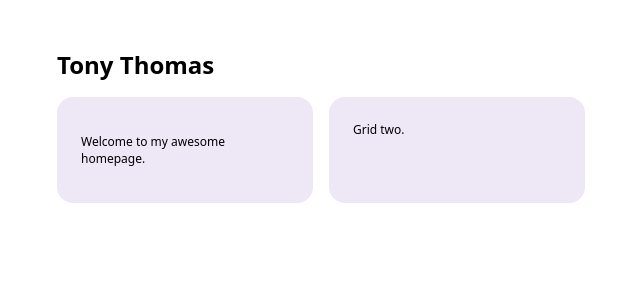
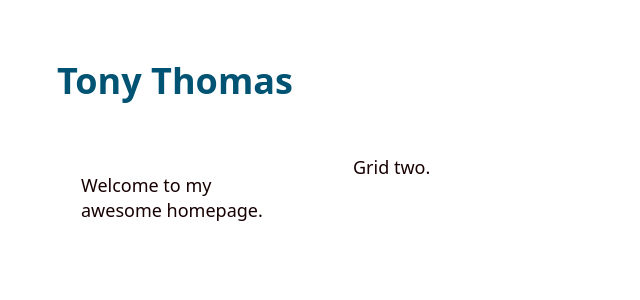
Before and after one commit to truetone/python-flask-docker, a Flask app: page / in a window 1280 px wide. Shown: the top 300 px of the page, without its empty margins (183-823 px from the left). Run offline with Flask 2, Linux system fonts and the light colour scheme; style sheets or scripts are compiled from the project's sources.

Commit message:
Add colors

```diff
--- /dev/null
+++ b/truetone/static/css/sass/_variables.scss
@@ -0,0 +1,6 @@
+// Main colors
+
+$black: #170000;
+$blue: #005372;
+$green: #00593C;
+$red: #853133;
--- a/truetone/static/css/sass/main.scss
+++ b/truetone/static/css/sass/main.scss
@@ -1,6 +1,22 @@
+@import "variables";
+
+a {
+  color: $red;
+
+  &:hover, :visited {
+    color: $green;
+  }
+}
+
 body {
+  color: $black;
+  font: 18px system-ui;
+  line-height: 1.4;
   margin: 2rem;
-  font: 12px system-ui;
+}
+
+h1, h2, h3, h4, h5, h6 {
+  color: $blue;
 }
 
 .base-grid {
@@ -14,8 +30,6 @@ body {
   grid-gap: 1rem;
 
   &> div {
-    background: #EDE7F6;
     padding: 1.5rem;
-    border-radius: 1rem;
   }
 }
```
